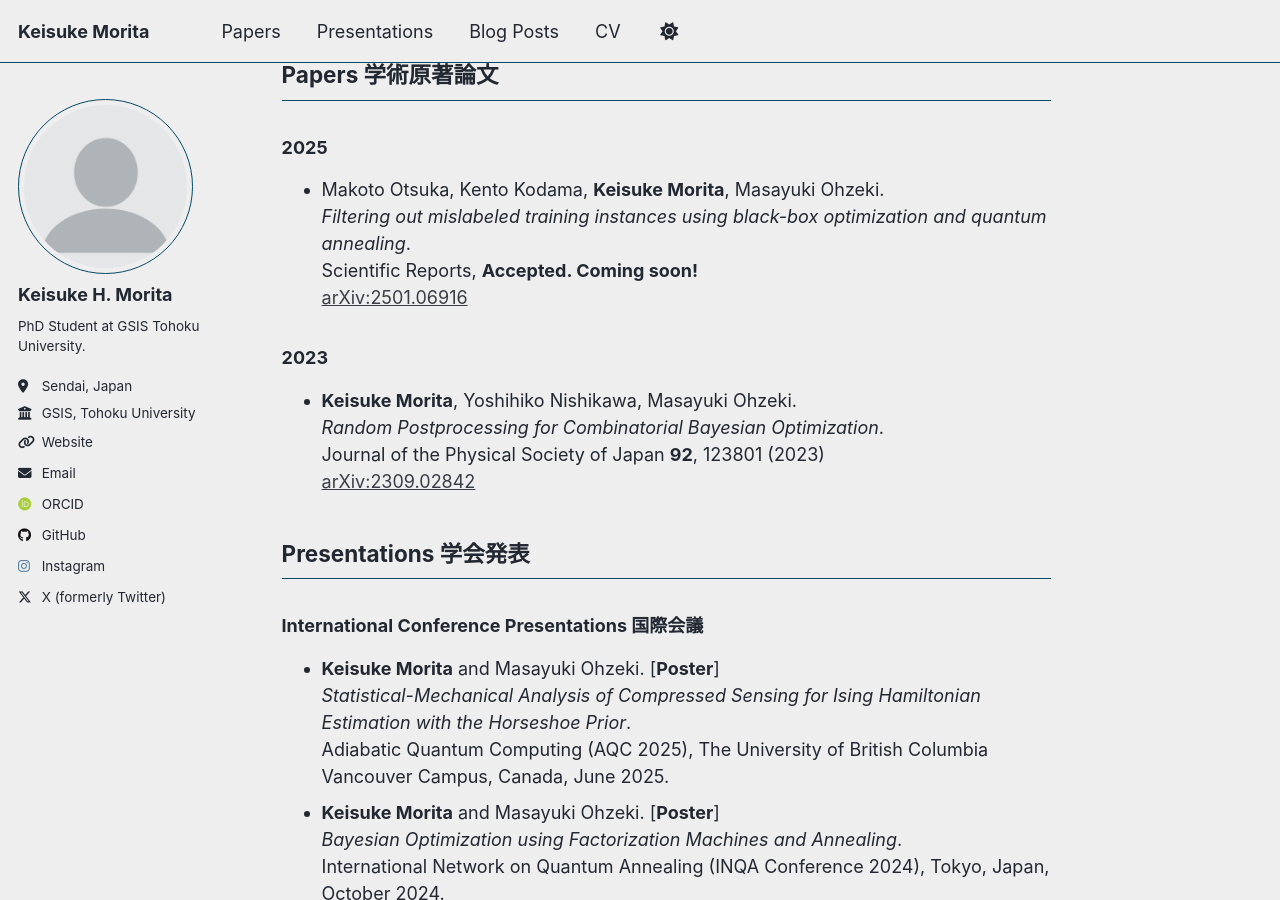
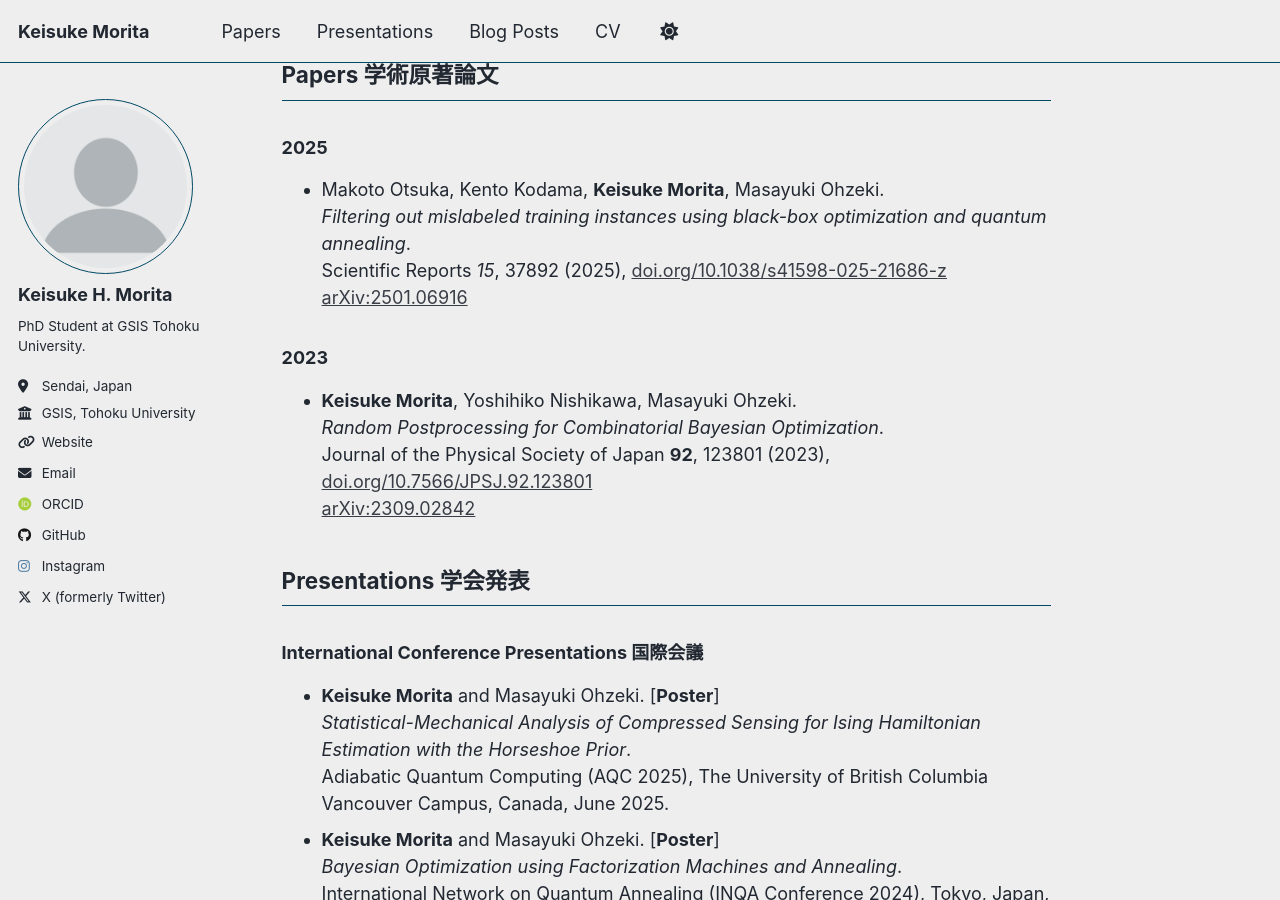
Before and after one commit to mory22k/mory22k.github.io, a Jekyll site: the page built from _pages/about.md, in a window 1280 px wide and 900 px high, scrolled down 619 px. Built offline with Jekyll 4.4.1, drawn with Linux system fonts in a browser that asks for light colours; some web fonts are replaced; a script that is not in the unit is left out.

Commit message:
scirep paper published

```diff
--- a/_pages/about.md
+++ b/_pages/about.md
@@ -30,13 +30,13 @@ My research interests include quantum annealing, optimization, Bayesian statisti
 ### 2025
 - Makoto Otsuka, Kento Kodama, **Keisuke Morita**, Masayuki Ohzeki.\
   *Filtering out mislabeled training instances using black-box optimization and quantum annealing*.\
-  Scientific Reports, **Accepted. Coming soon!**\
+  Scientific Reports *15*, 37892 (2025), [doi.org/10.1038/s41598-025-21686-z](https://doi.org/10.1038/s41598-025-21686-z)\
   [arXiv:2501.06916](https://arxiv.org/abs/2501.06916)
 
 ### 2023
 - **Keisuke Morita**, Yoshihiko Nishikawa, Masayuki Ohzeki.\
   *Random Postprocessing for Combinatorial Bayesian Optimization*.\
-  Journal of the Physical Society of Japan **92**, 123801 (2023)\
+  Journal of the Physical Society of Japan **92**, 123801 (2023), [doi.org/10.7566/JPSJ.92.123801](https://doi.org/10.7566/JPSJ.92.123801)\
   [arXiv:2309.02842](https://arxiv.org/abs/2309.02842)
 
 <h2 id="presentations">Presentations 学会発表</h2>
```
